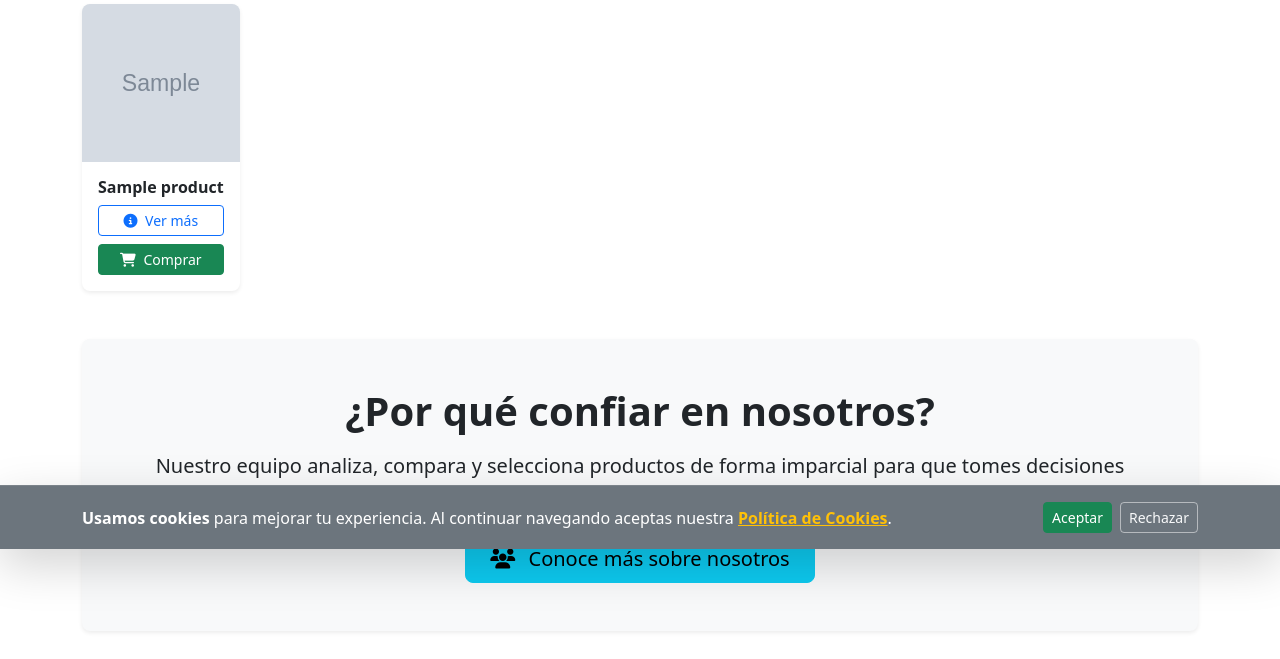
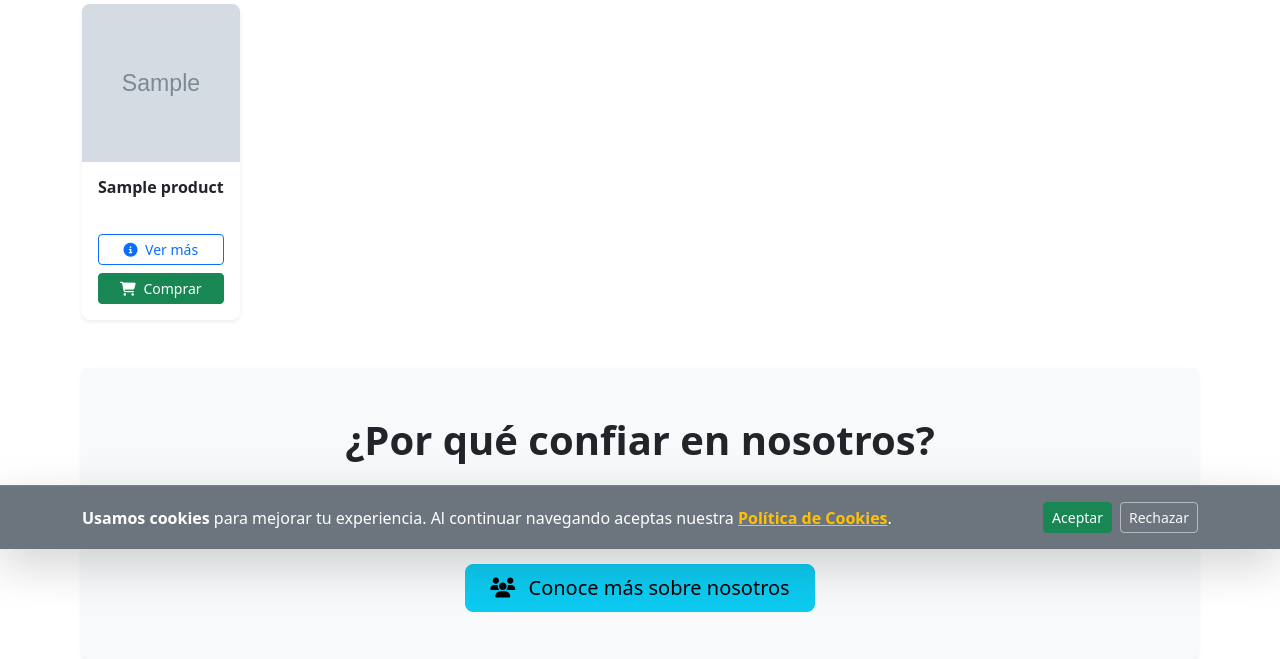
Before and after one commit to Ysmaili89/SISTEMA-DE-AFILIADO, a Python web app: template templates/index.html in a window 1280 px wide. Shown: the part 251-910 px from the top of the page. Run offline with Jinja, Linux system fonts and the light colour scheme; the template is opened without the code that fills it: most values are stand-ins (such as "Sample title", 1, 10 or a date in 2020); grey boxes marked "Sample" are stand-in pictures; some libraries are stand-ins or nearby versions.

```diff
--- a/templates/index.html
+++ b/templates/index.html
@@ -30,7 +30,7 @@ productos destacados, ofertas online, comparativas, reseñas, recomendaciones, g
         </div>
       </a>
       <div class="card-body d-flex flex-column p-3">
-        <h3 class="card-title h6 mb-2 fw-bold text-truncate" title="{{ p.nombre }}">
+        <h3 class="card-title h6 fw-bold product-title" title="{{ p.nombre }}">
           <a href="{{ url_for('publico.product_detail', slug=p.slug) }}"
              class="text-decoration-none text-dark stretched-link">
             {{ p.nombre }}
@@ -94,7 +94,7 @@ productos destacados, ofertas online, comparativas, reseñas, recomendaciones, g
 {% endif %}
 
 <style>
-/* Efecto de hover para tarjetas */
+/* Efecto hover en tarjetas */
 .transition-card {
   transition: transform 0.2s ease, box-shadow 0.2s ease;
 }
@@ -103,9 +103,27 @@ productos destacados, ofertas online, comparativas, reseñas, recomendaciones, g
   box-shadow: 0 0.75rem 1.5rem rgba(0,0,0,0.1);
 }
 
-/* Mantener imagen recortada de forma uniforme */
+/* Imágenes recortadas uniformemente */
 .object-fit-cover {
   object-fit: cover;
 }
+
+/* Títulos alineados y limitados a 2 líneas */
+.product-title {
+  min-height: 3rem; /* Obliga a que todos los títulos ocupen al menos la misma altura */
+  display: -webkit-box; /* Necesario para que funcione el "line clamp" */
+  -webkit-box-orient: vertical; /* Orienta el recorte en vertical */
+  overflow: hidden; /* Oculta el texto sobrante que pasa del límite */
+}
+
+
+/* Asegurar que botones queden abajo */
+.card-body {
+  display: flex;
+  flex-direction: column;
+}
+.card-body .mt-auto {
+  margin-top: auto;
+}
 </style>
 {% endblock %}
```
